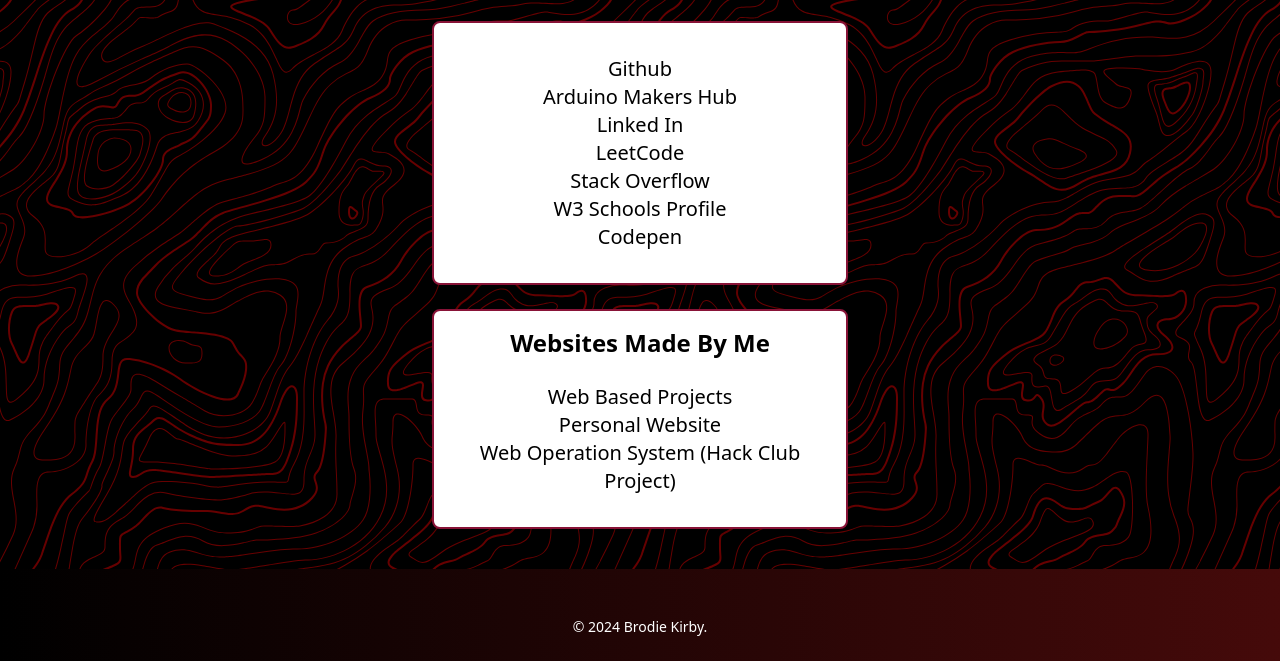
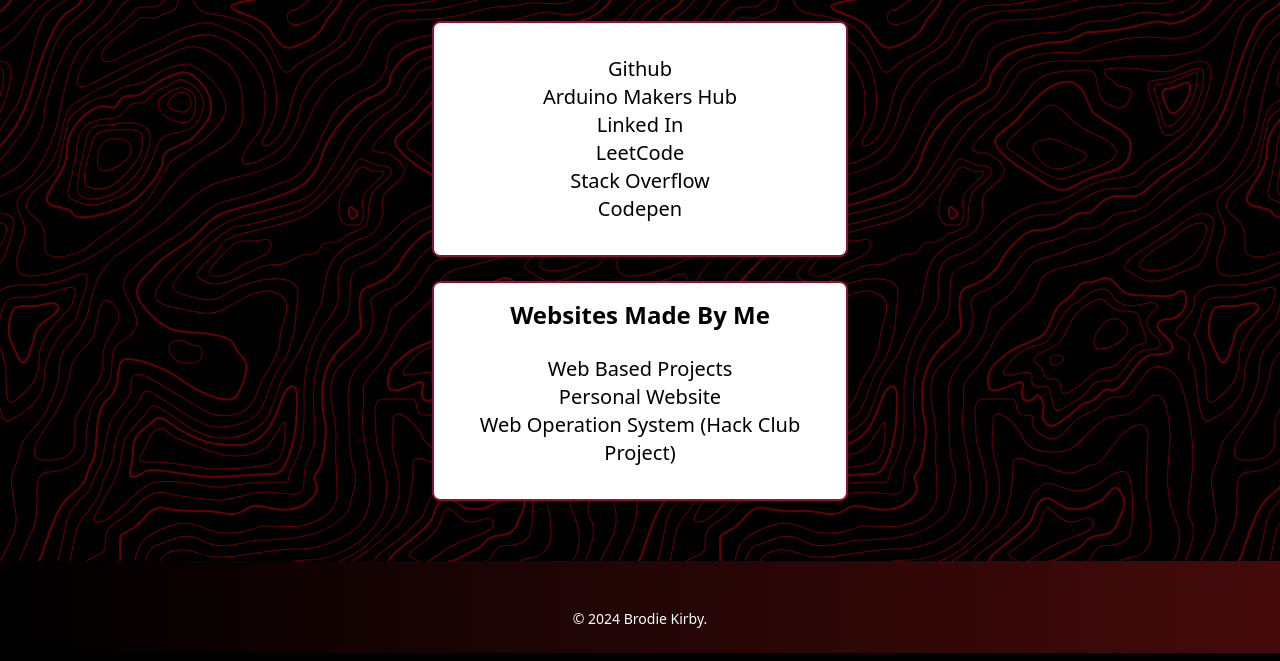
Before and after one commit to kirby-b/Custom-Links-Page, a website: page index.html in a window 1280 px wide. Shown: the part 147-808 px from the top of the page. Drawn offline with Linux system fonts and the light colour scheme.

Commit message:
Added links
I also removed the w3 schools thing because it is kinda pointless for now.

```diff
--- a/index.html
+++ b/index.html
@@ -31,13 +31,12 @@
                     <!-- Basic Links -->
                     <div class="md:w-2/6 p-4 bg-white border-2 border-rose-900 rounded-lg shadow-lg">
                         <p class="text-center text-xl font-sans m-4">
-                            Github<br>
-                            Arduino Makers Hub<br>
-                            Linked In<br>
-                            LeetCode<br>
-                            Stack Overflow<br>
-                            W3 Schools Profile<br>
-                            Codepen<br>
+                            <a href="https://github.com/kirby-b" class="hover:text-red-600" target="_blank">Github</a><br>
+                            <a href="https://projecthub.arduino.cc/kirby-b" class="hover:text-red-600" target="_blank">Arduino Makers Hub</a><br>
+                            <a href="https://www.linkedin.com/in/brodie-kirby-1078bb2a7/" class="hover:text-red-600" target="_blank">Linked In</a><br>
+                            <a href="https://leetcode.com/u/Kirby-B/" class="hover:text-red-600" target="_blank">LeetCode</a><br>
+                            <a href="https://stackoverflow.com/users/24921093/brodie-kirby" class="hover:text-red-600" target="_blank">Stack Overflow</a><br>
+                            <a href="https://codepen.io/kirby-b" class="hover:text-red-600" target="_blank">Codepen</a><br>
                         </p>
                     </div>
                 </div>
@@ -49,9 +48,9 @@
                             <b>Websites Made By Me</b>
                         </div>
                         <p class="text-center text-xl font-sans m-4">
-                            Web Based Projects<br>
-                            Personal Website<br>
-                            Web Operation System (Hack Club Project)<br>
+                            <a href="https://github.com/kirby-b/WebBasedProjects" class="hover:text-red-600" target="_blank">Web Based Projects</a><br>
+                            <a href="https://github.com/kirby-b/kirby-b.github.io" class="hover:text-red-600" target="_blank">Personal Website</a><br>
+                            <a href="https://github.com/kirby-b/Web-OS" class="hover:text-red-600" target="_blank">Web Operation System (Hack Club Project)</a><br>
                         </p>
                     </div>
                 </div>
```
Also changed, not shown: src/built.css.
